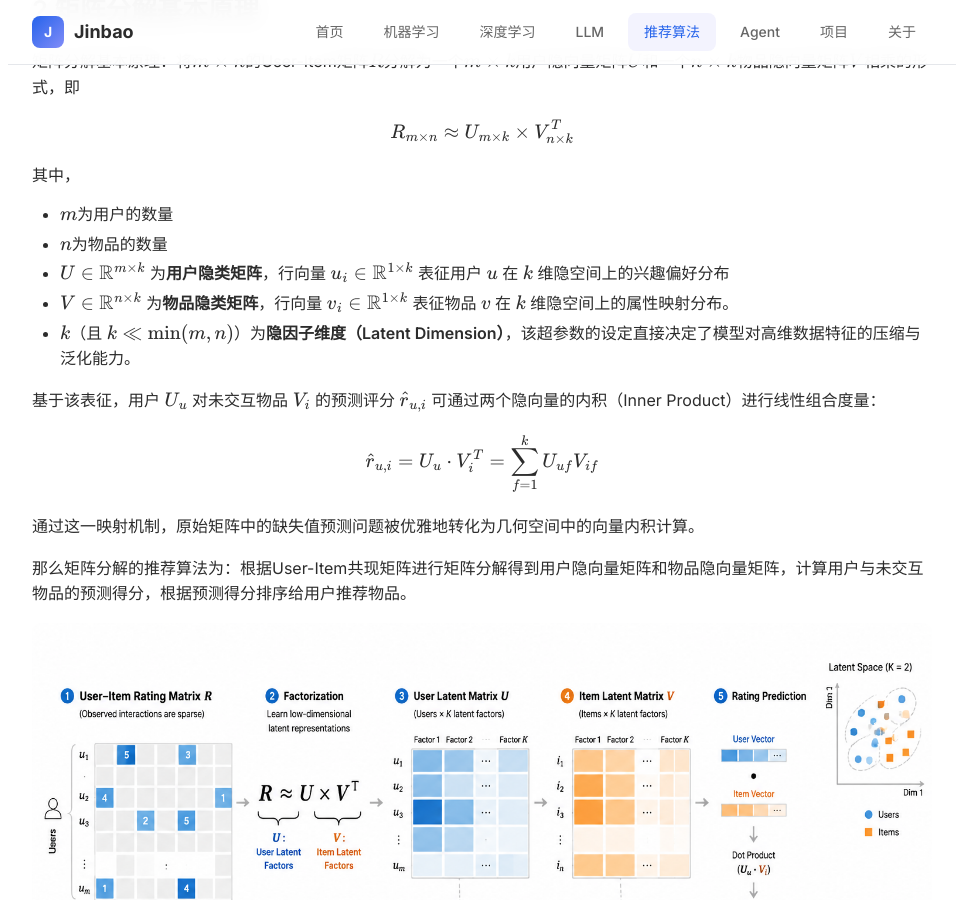
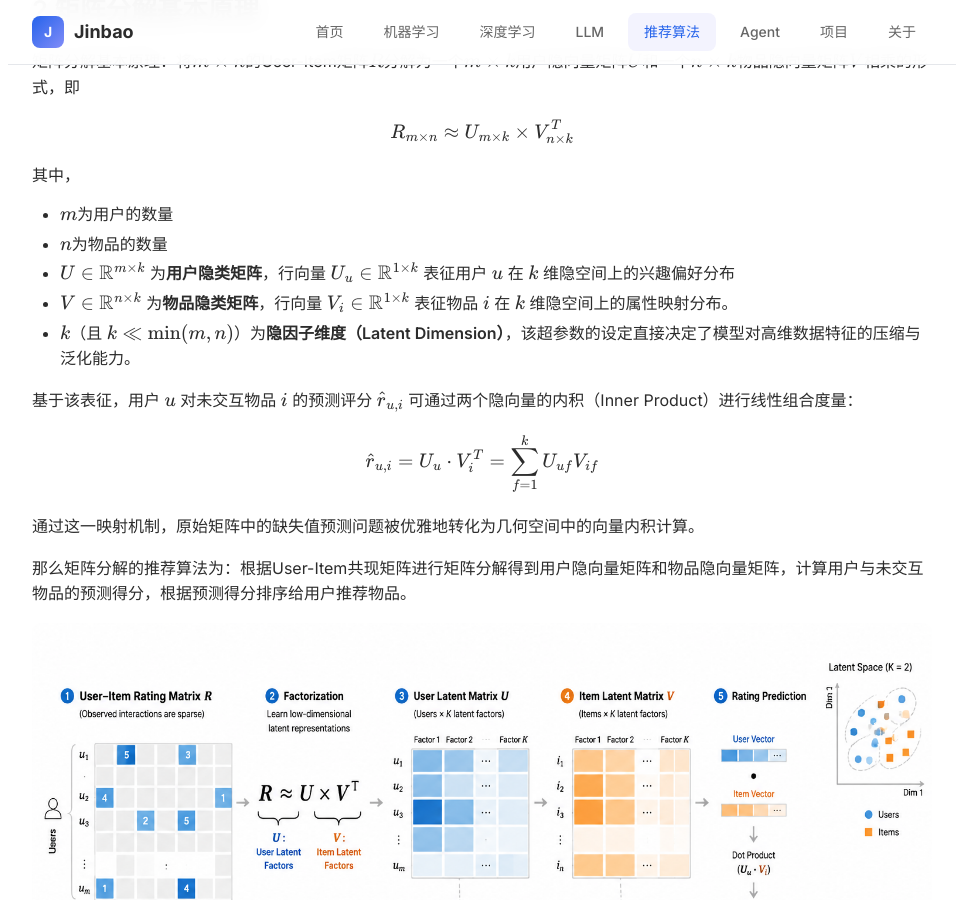
Before and after one commit to JinbaoSite/jinbaosite.github.io, a Jekyll site: the page built from recsys/mf.md, in a window 1280 px wide and 900 px high, scrolled down 689 px. Shown: the whole window, without its empty margins (158-1114 px from the left). Built offline with Jekyll 4.4.1, drawn with Linux system fonts in a browser that asks for light colours; our own code applies the rules of GitHub Pages for plain Markdown files; formulas are drawn with MathJax 3.

Commit message:
Update mf.md

```diff
--- a/recsys/mf.md
+++ b/recsys/mf.md
@@ -21,11 +21,11 @@ $$R_{m \times n} \approx U_{m \times k} \times V_{n \times k}^T $$
 
 - $m$为用户的数量
 - $n$为物品的数量
-- $U \in \mathbb{R}^{m \times k}$ 为**用户隐类矩阵**，行向量 $u_i \in \mathbb{R}^{1 \times k}$ 表征用户 $u$ 在 $k$ 维隐空间上的兴趣偏好分布
-- $V \in \mathbb{R}^{n \times k}$ 为**物品隐类矩阵**，行向量 $v_i \in \mathbb{R}^{1 \times k}$ 表征物品 $v$ 在 $k$ 维隐空间上的属性映射分布。
+- $U \in \mathbb{R}^{m \times k}$ 为**用户隐类矩阵**，行向量 $U_u \in \mathbb{R}^{1 \times k}$ 表征用户 $u$ 在 $k$ 维隐空间上的兴趣偏好分布
+- $V \in \mathbb{R}^{n \times k}$ 为**物品隐类矩阵**，行向量 $V_i \in \mathbb{R}^{1 \times k}$ 表征物品 $i$ 在 $k$ 维隐空间上的属性映射分布。
 - $k$（且 $k \ll \min(m, n)$）为**隐因子维度（Latent Dimension）**，该超参数的设定直接决定了模型对高维数据特征的压缩与泛化能力。
 
-基于该表征，用户 $U_u$ 对未交互物品 $V_i$ 的预测评分 $\hat{r}_{u,i}$ 可通过两个隐向量的内积（Inner Product）进行线性组合度量：
+基于该表征，用户 $u$ 对未交互物品 $i$ 的预测评分 $\hat{r}_{u,i}$ 可通过两个隐向量的内积（Inner Product）进行线性组合度量：
 
 $$
 \hat{r}_{u,i} = U_u \cdot V_i^T = \sum_{f=1}^k U_{uf} V_{if}
```
